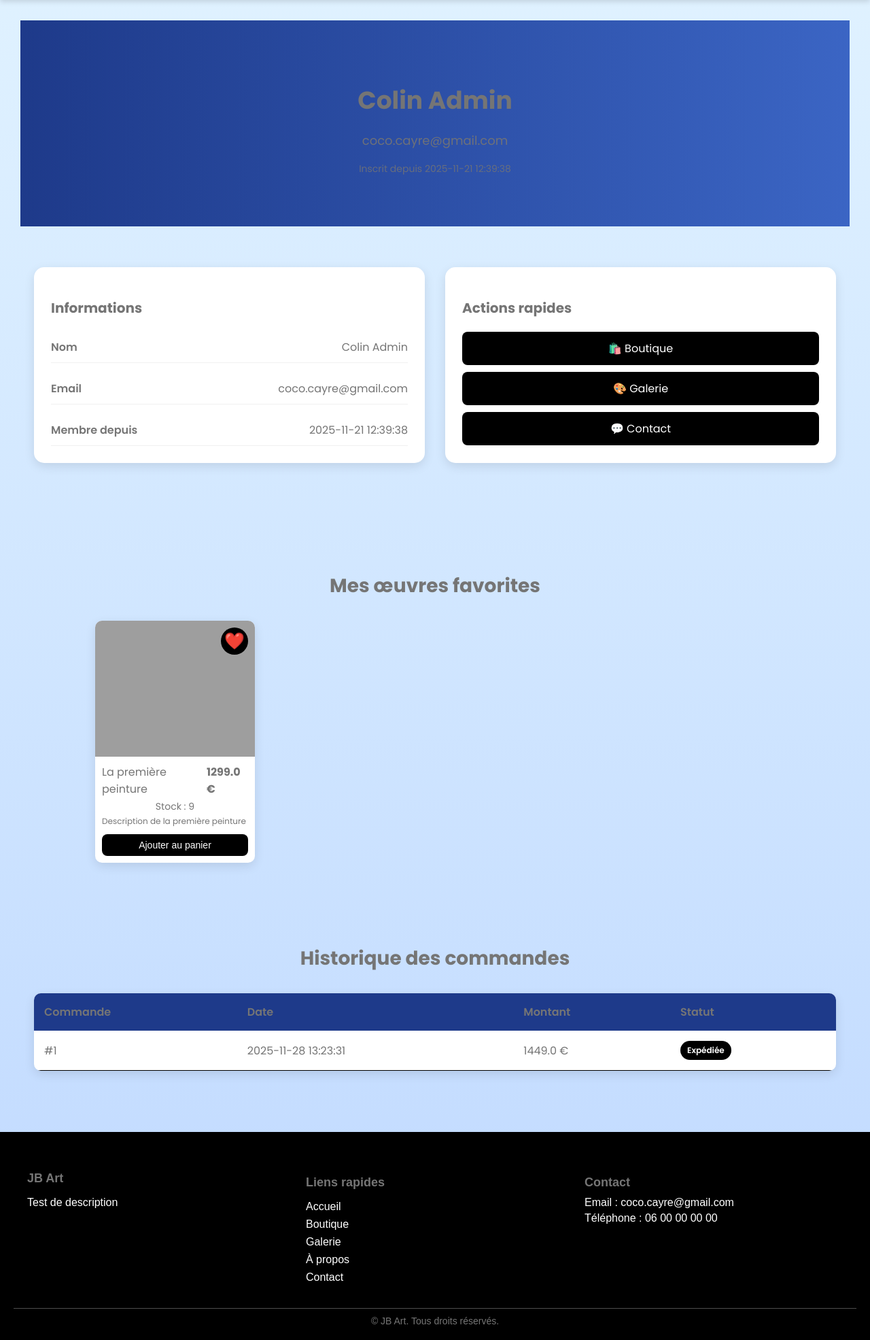
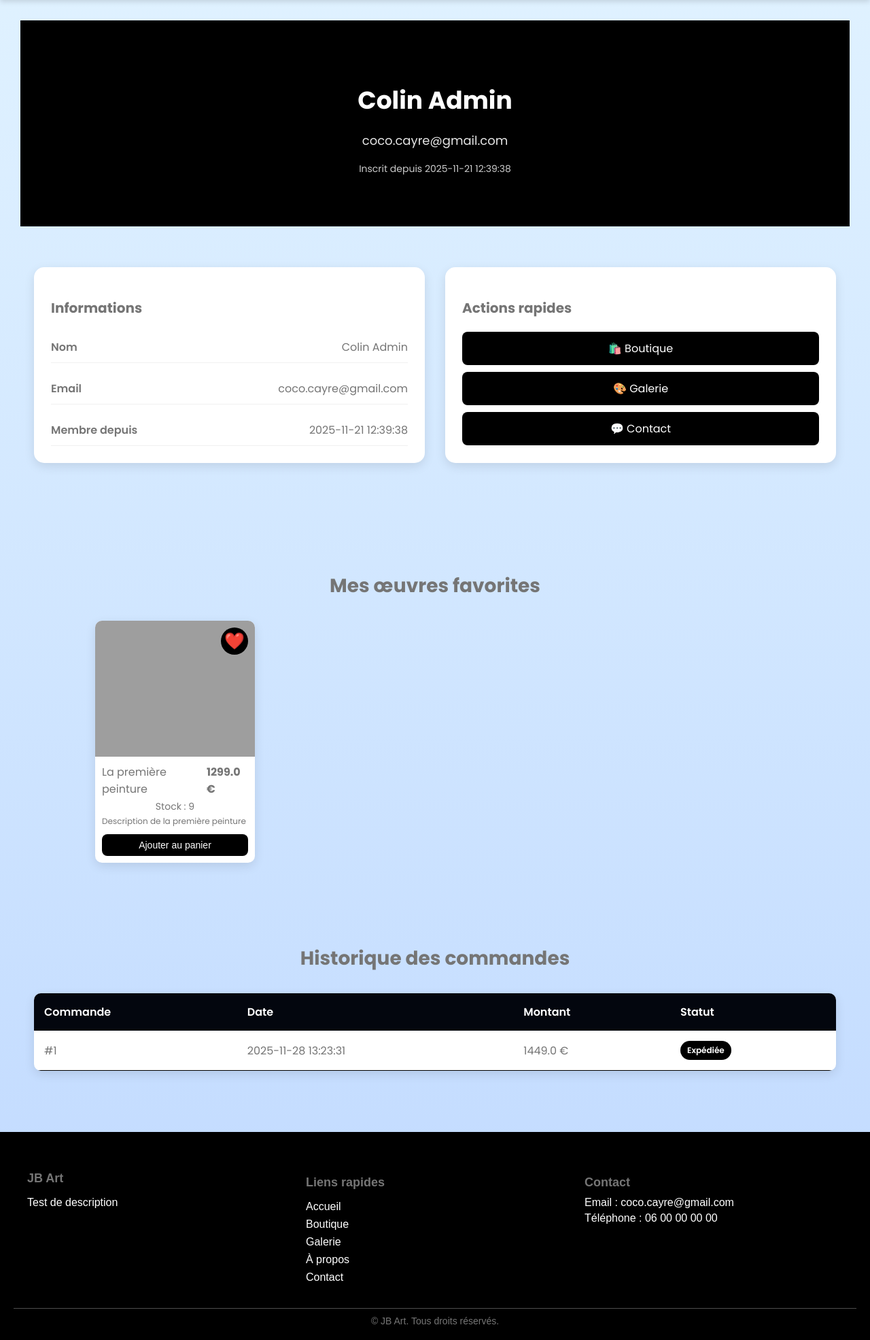
Before and after one commit to Colin-tech-VS/Template, a Flask app: page /profile in a window 1280 px wide. Shown: the part 65-2036 px from the top of the page at 68% size. Run offline with Flask 3, Linux system fonts and the light colour scheme; a user stored in the database is signed in; data comes from the database, SQL or seed files in the repository; tables that the repository leaves empty hold one stand-in row (values such as "Sample post"); grey boxes are pictures that could not be loaded.

Commit message:
Intégration complète du système de couleurs dynamiques
- Ajout du support des couleurs dynamiques pour le mega menu responsive
- Ajout du support des couleurs dynamiques pour le header de la page profil
- Ajout du support des couleurs dynamiques pour le tableau des commandes
- Ajout du support des couleurs dynamiques pour les boutons d'achat dans les favoris
- Ajout du support des couleurs dynamiques pour le menu hamburger responsive
- Tous les éléments s'adaptent maintenant aux couleurs définies dans l'admin

```diff
--- a/app.py
+++ b/app.py
@@ -2378,6 +2378,13 @@
     background: rgba(255, 255, 255, 0.2) !important;
 }}
 
+/* RESPONSIVE NAV MENU */
+@media (max-width: 768px) {{
+    nav ul {{
+        background: linear-gradient(90deg, var(--primary-color), var(--secondary-color)) !important;
+    }}
+}}
+
 /* HERO */
 .hero-overlay {{
     background: linear-gradient(to bottom, rgba(0,0,50,0.2), rgba({int(primary_color[1:3], 16)},{int(primary_color[3:5], 16)},{int(primary_color[5:7], 16)},0.6)) !important;
@@ -2399,6 +2406,46 @@
 
 body, p, span, li, td {{
     color: var(--content-text-color) !important;
+}}
+
+/* PROFILE HEADER */
+.profile-header {{
+    background: linear-gradient(90deg, var(--primary-color), var(--secondary-color)) !important;
+    color: var(--button-text-color) !important;
+}}
+
+.profile-header h1,
+.profile-email,
+.profile-meta {{
+    color: var(--button-text-color) !important;
+}}
+
+.action-btn {{
+    background: linear-gradient(90deg, var(--primary-color), var(--secondary-color)) !important;
+    color: var(--button-text-color) !important;
+}}
+
+.action-btn:hover {{
+    background: var(--button-hover-color) !important;
+}}
+
+/* PROFILE BUY BUTTON */
+.buy-btn {{
+    background: linear-gradient(90deg, var(--primary-color), var(--secondary-color)) !important;
+    color: var(--button-text-color) !important;
+}}
+
+.buy-btn:hover {{
+    background: var(--button-hover-color) !important;
+}}
+
+/* ORDERS TABLE */
+.orders-table thead {{
+    background: var(--primary-color) !important;
+}}
+
+.orders-table th {{
+    color: var(--button-text-color) !important;
 }}
 
 /* MEGA MENU (fond blanc, toujours texte noir) */
@@ -2432,6 +2479,35 @@
     color: var(--button-text-color) !important;
     transform: translateY(-2px) !important;
     box-shadow: 0 4px 12px rgba(0, 0, 0, 0.15) !important;
+}}
+
+/* PROFILE BUY BUTTON */
+.buy-btn {{
+    background: linear-gradient(90deg, var(--primary-color), var(--secondary-color)) !important;
+    color: var(--button-text-color) !important;
+}}
+
+.buy-btn:hover {{
+    background: var(--button-hover-color) !important;
+}}
+
+/* PROFILE BUY BUTTON */
+.buy-btn {{
+    background: linear-gradient(90deg, var(--primary-color), var(--secondary-color)) !important;
+    color: var(--button-text-color) !important;
+}}
+
+.buy-btn:hover {{
+    background: var(--button-hover-color) !important;
+}}
+
+/* ORDERS TABLE */
+.orders-table thead {{
+    background: var(--primary-color) !important;
+}}
+
+.orders-table th {{
+    color: var(--button-text-color) !important;
 }}
 
 /* BUTTONS & BADGES */
--- a/static/style.css
+++ b/static/style.css
@@ -84,7 +84,7 @@
         top: 70px;
         right: 0;
         width: 220px;
-        background: linear-gradient(90deg, #1E3A8A, #3B65C4);
+        /* background géré par dynamic-colors.css */
         padding: 20px;
         flex-direction: column;
         text-align: right;
--- a/templates/base.html
+++ b/templates/base.html
@@ -101,6 +101,7 @@
             display: flex;
             flex-direction: column;
         }
+        /* Le background sera géré par dynamic-colors.css */
 
         .cart-preview .user-menu-section-title {
             margin-top: 0;
@@ -162,7 +163,7 @@
             display: block;
             width: calc(100% - 24px);
             padding: 10px;
-            background: linear-gradient(90deg, #1E3A8A, #3B65C4);
+            /* background géré par dynamic-colors.css */
             color: white;
             border-radius: 8px;
             text-decoration: none;
@@ -179,7 +180,7 @@
         }
 
         .mega-menu-cart-btn:hover {
-            background: linear-gradient(90deg, #3B65C4, #1E3A8A);
+            /* background géré par dynamic-colors.css */
             box-shadow: 0 8px 20px rgba(30, 58, 138, 0.3);
             padding: 10px;
         }
--- a/templates/profile.html
+++ b/templates/profile.html
@@ -7,7 +7,7 @@
 <style>
 /* HEADER PROFIL */
 .profile-header {
-    background: linear-gradient(90deg, #1E3A8A, #3B65C4);
+    /* background géré par dynamic-colors.css */
     color: white;
     padding: 60px 20px;
     text-align: center;
@@ -37,14 +37,14 @@
 .action-btn {
     display: block;
     padding: 12px;
-    background: linear-gradient(90deg, #1E3A8A, #3B65C4);
+    /* background géré par dynamic-colors.css */
     color: white;
     border-radius: 8px;
     text-decoration: none;
     text-align: center;
     transition: background 0.3s;
 }
-.action-btn:hover { background: linear-gradient(90deg, #3B65C4, #1E3A8A); }
+.action-btn:hover { /* hover géré par dynamic-colors.css */ }
 
 /* FAVORIS */
 .section-header { text-align: center; margin-bottom: 30px; }
@@ -118,7 +118,7 @@
 .buy-btn {
     margin-top: 10px;
     padding: 8px 12px;
-    background: linear-gradient(90deg, #1E3A8A, #3B65C4);
+    /* background géré par dynamic-colors.css */
     color: white;
     border: none;
     border-radius: 8px;
@@ -127,13 +127,13 @@
     transition: background 0.3s;
     width: 100%;
 }
-.buy-btn:hover { background: linear-gradient(90deg, #3B65C4, #1E3A8A); }
+.buy-btn:hover { /* hover géré par dynamic-colors.css */ }
 .buy-btn[disabled] { background:#ccc; cursor:not-allowed; }
 
 /* HISTORIQUE DES COMMANDES */
 .orders-table-wrapper { overflow-x: auto; background: white; border-radius: 10px; box-shadow: 0 5px 15px rgba(0,0,0,0.1); }
 .orders-table { width: 100%; border-collapse: collapse; }
-.orders-table thead { background: #1E3A8A; color: white; }
+.orders-table thead { /* background géré par dynamic-colors.css */ color: white; }
 .orders-table th { padding: 15px; text-align: left; font-weight: 600; }
 .orders-table td { padding: 15px; border-bottom: 1px solid #f0f0f0; }
 .status-badge { display: inline-block; padding: 5px 10px; border-radius: 20px; font-size: 12px; font-weight: 600; }
```
